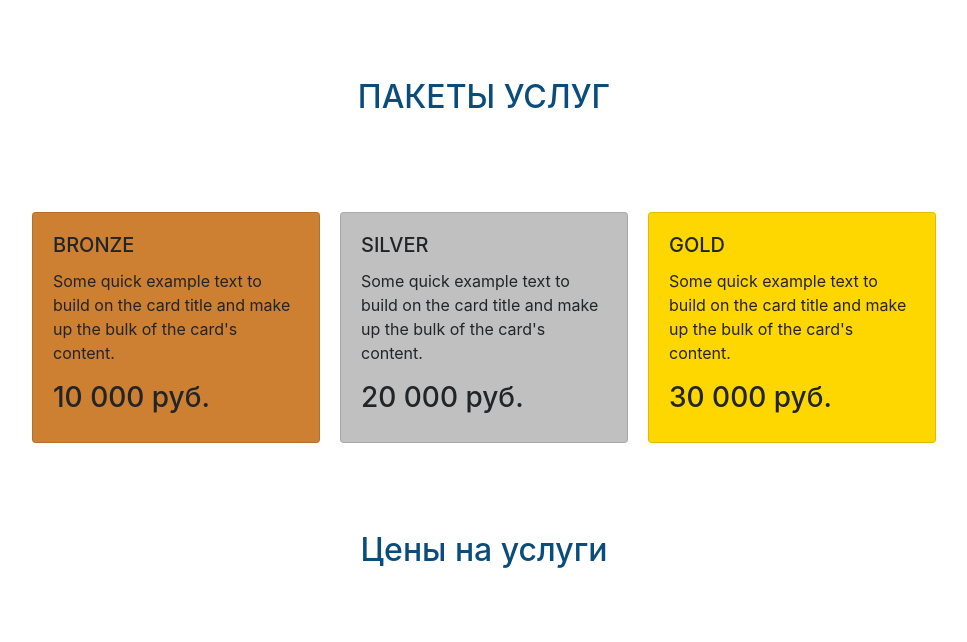
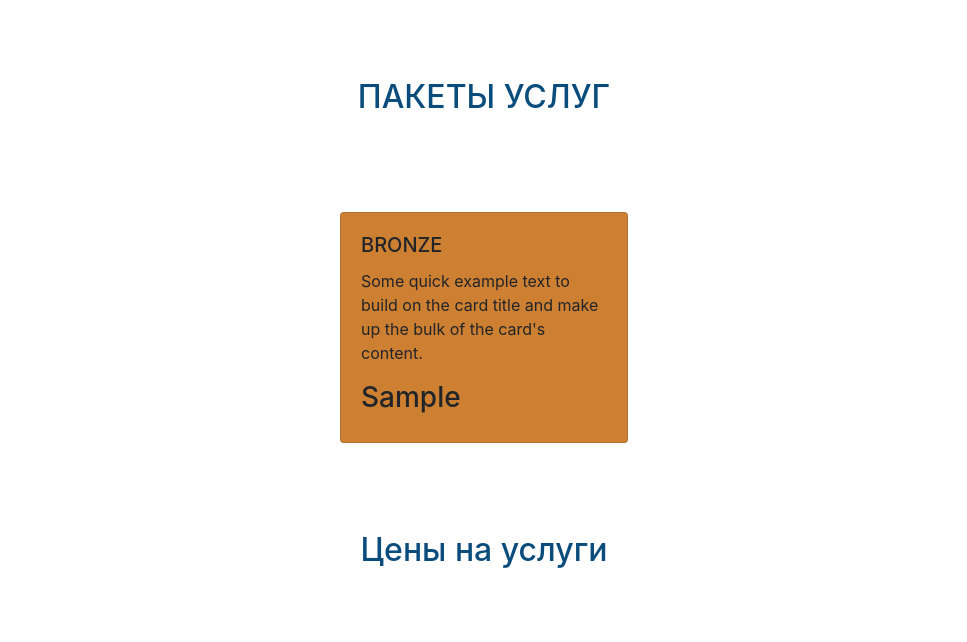
Before and after one commit to HelloWorld537/djangolessons, a Django app: page / in a window 1280 px wide. Shown: the part 81-723 px from the top of the page, without its empty margins (156-1123 px from the left). Run offline with Django 4.2, Linux system fonts and the light colour scheme; tables that the repository leaves empty hold one stand-in row (values such as "Sample post"); grey boxes marked "Sample" are stand-in pictures.

Commit message:
finish commets and forms app

```diff
--- a/crm/admin.py
+++ b/crm/admin.py
@@ -1,5 +1,7 @@
 from django.contrib import admin
-from .models import Order
+from .models import Order, StatusCrm, ComentCrm
 
 # Register your models here.
 admin.site.register(Order)
+admin.site.register(StatusCrm)
+admin.site.register(ComentCrm)
--- a/crm/forms.py
+++ b/crm/forms.py
@@ -2,5 +2,5 @@ from django import forms
 
 
 class OrderForm(forms.Form):
-    name = forms.CharField(max_length=100, required=False)
-    phone = forms.CharField(max_length=100)
+    name = forms.CharField(max_length=100, required=False, widget=forms.TextInput(attrs={'class' : 'form-control'}))
+    phone = forms.CharField(max_length=100, widget=forms.TextInput(attrs={'class' : 'form-control'}))
--- a/crm/views.py
+++ b/crm/views.py
@@ -2,12 +2,18 @@ from django.shortcuts import render
 from .models import Order
 from .forms import  OrderForm
 from cms.models import CmsSlider
+from price.models import PriceCard, PriceTable
 
 # Create your views here.
 
 def first_page(request):
     slider_list = CmsSlider.objects.all()
-    return render(request, './index.html', {'slider_list': slider_list, })
+    pc_1 = PriceCard.objects.get()
+    price_table = PriceTable.objects.all()
+    form = OrderForm()
+    return render(request, './index.html', {'slider_list': slider_list, 'pc_1': pc_1,
+        'price_table': PriceTable, 'form': form, })
+
 
 def success(request):
     name = request.POST['name']
--- a/price/models.py
+++ b/price/models.py
@@ -6,7 +6,7 @@ class PriceCard(models.Model):
     pc_desc = models.CharField(max_length=50, verbose_name="Description")
 
     def __str__(self):
-        return self.pc_desc
+        return self.pc_value
 
     class Meta:
         verbose_name = 'Price Card'
--- a/templates/index.html
+++ b/templates/index.html
@@ -15,16 +15,17 @@
   		<div class="container class_form">
   			<h1 class="text-3">Оставь заявку и получи услугу</h1>
   			<div class="row justify-content-center">
-  			<form action="" method="" style="width: 50%;">
+  			<form action="{% url 'success' %}" method="POST" style="width: 50%;">
+				{% csrf_token %}
 			  <div class="form-group row">
 			    <label for="inputEmail3" class="col-sm-2 col-form-label">Имя</label><br>
-			      <input type="text" class="form-control" name="name">
+			      {{ form.name }}
 			    <div class="">
 			    </div>
 			  </div>
 			  <div class="form-group row">
 			    <label for="inputEmail3" class="col-sm-2 col-form-label">Телефон</label><br>
-			      <input type="text" class="form-control" name="phone">
+				{{ form.phone }}
 			    <div class="">
 			    </div>
 			  </div>
--- a/templates/price.html
+++ b/templates/price.html
@@ -1,4 +1,5 @@
 	{% load static %}
+
 
     <!-- Карточки -->
     <section>
@@ -9,23 +10,10 @@
                 <div class="card-body">
                   <h5 class="card-title">BRONZE</h5>
                   <p class="card-text">Some quick example text to build on the card title and make up the bulk of the card's content.</p>
-                  <h3>10 000 руб.</h3>
+                  <h3>{{pc_1}}</h3>
                 </div>
               </div>
-              <div class="card product_card" style="width: 18rem; background-color: #c0c0c0;">
-                <div class="card-body">
-                  <h5 class="card-title">SILVER</h5>
-                  <p class="card-text">Some quick example text to build on the card title and make up the bulk of the card's content.</p>
-                  <h3>20 000 руб.</h3>
-                </div>
-              </div>
-              <div class="card product_card" style="width: 18rem; background-color: #ffd700;">
-                <div class="card-body">
-                  <h5 class="card-title">GOLD</h5>
-                  <p class="card-text">Some quick example text to build on the card title and make up the bulk of the card's content.</p>
-                  <h3>30 000 руб.</h3>
-                </div>
-              </div>
+
             </div>
         </div>
     </section>
--- a/templates/thanks.html
+++ b/templates/thanks.html
@@ -6,7 +6,8 @@
 	<!-- Спасибо -->
   	<section>
   		<div class="container">
-  			<CENTER style = 'margin-top: 35%; margin-bottom: 35%;'><h1>Спасибо за заявку!</h1></CENTER>
+  			<div style = 'margin-top: 15%; margin-bottom: 35%; margin-left: 10%;'><h1>{{ name }} - Спасибо за заявку! </h1>  <p>Рассмотрим в ближайшее время</p></div>
+
   		</div>
   	</section>
   	<!-- Спасибо -->
```
Also changed, not shown: crm/models.py (+21 -0 lines), crm/migrations/0003_statuscrm_order_order_status.py (added), crm/migrations/0004_comentcrm.py (added).
